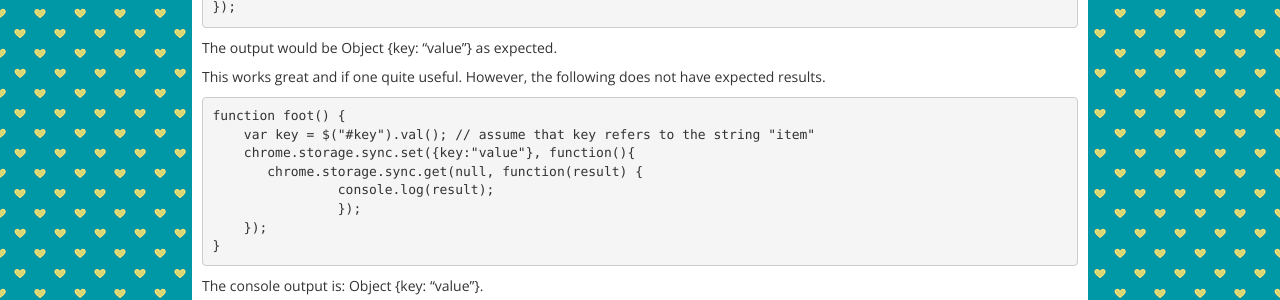
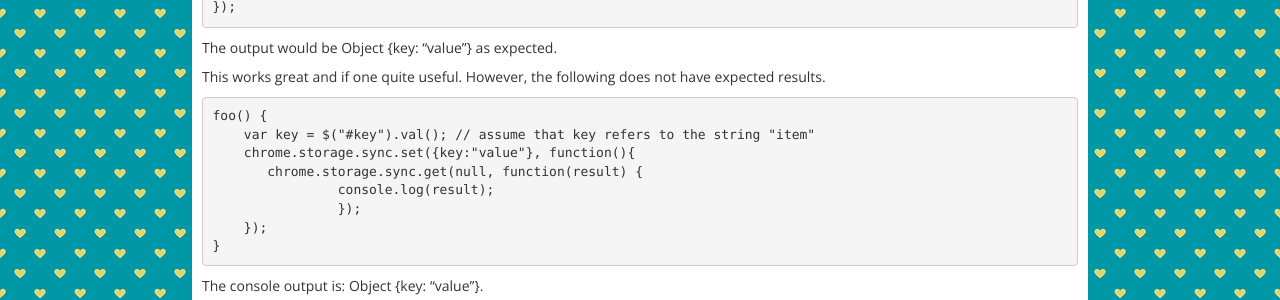
Before and after one commit to VeerpalBrar/VeerpalBrar.github.io, a Jekyll site: the page built from _posts/2016-06-16-google-extensions.md, in a window 1280 px wide. Shown: the part 906-1206 px from the top of the page. Built offline with Jekyll 4.4.1, drawn with Linux system fonts in a browser that asks for light colours.

Commit message:
Updated 2016-06-16-google-extensions.md

````diff
--- a/_posts/2016-06-16-google-extensions.md
+++ b/_posts/2016-06-16-google-extensions.md
@@ -24,7 +24,7 @@ The output would be Object {key: "value"} as expected.
 
 This works great and if one  quite useful. However, the following does not have expected results.
 ``` javascript
-function foot() {
+foo() {
     var key = $("#key").val(); // assume that key refers to the string "item"
     chrome.storage.sync.set({key:"value"}, function(){
        chrome.storage.sync.get(null, function(result) {
````
